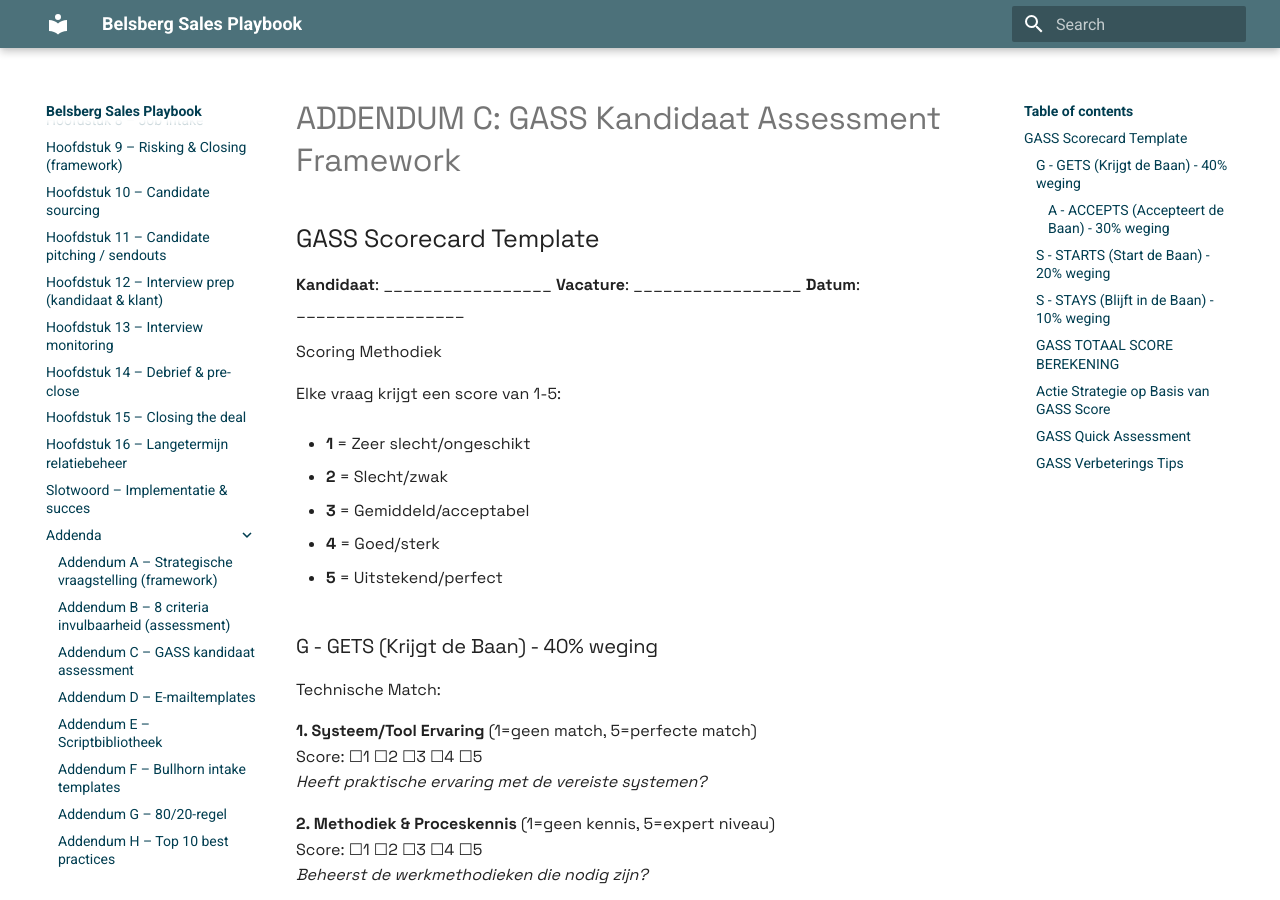
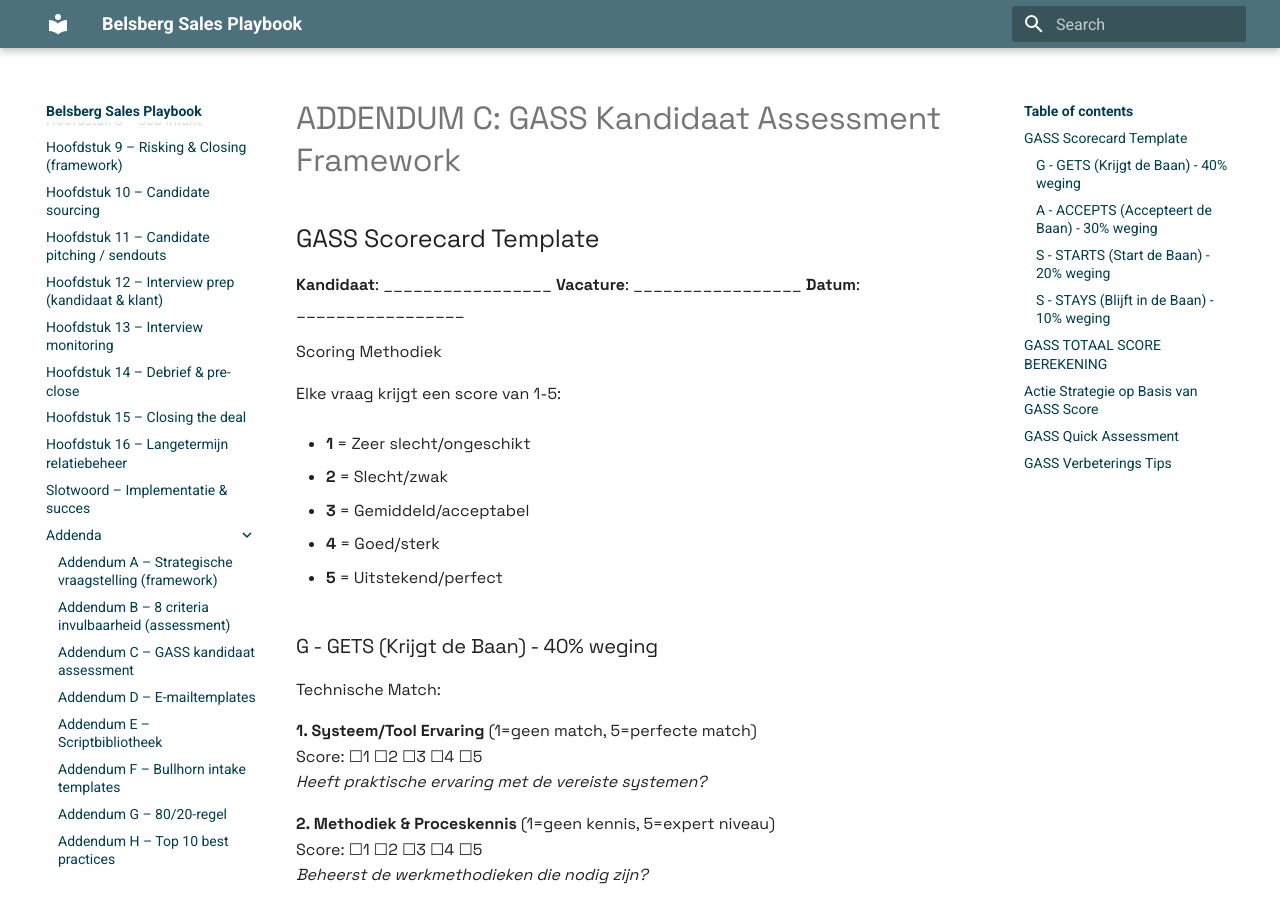
Before and after one commit to Kaap11/belsberg_playbook_webversie, an MkDocs documentation site: the page built from docs/addendum-c-gass-kandidaat-assessment-framework.md, in a window 1280 px wide and 900 px high. Built offline with MkDocs 1.6.1 and Material for MkDocs 9.7.7, drawn with Linux system fonts in a browser that asks for light colours.

```diff
--- a/docs/addendum-c-gass-kandidaat-assessment-framework.md
+++ b/docs/addendum-c-gass-kandidaat-assessment-framework.md
@@ -53,7 +53,7 @@ Score: ☐1 ☐2 ☐3 ☐4 ☐5
 
 **G-Score**: (Som van scores ÷ 6) = \_\_\_/5.0
 
-#### A - ACCEPTS (Accepteert de Baan) - 30% weging
+### A - ACCEPTS (Accepteert de Baan) - 30% weging
 
 Commerciële Aspecten:
 
@@ -143,7 +143,7 @@ Score: ☐1 ☐2 ☐3 ☐4 ☐5
 
 **S-Score**: (Som van scores ÷ 4) = \_\_\_/5.0
 
-### GASS TOTAAL SCORE BEREKENING
+## GASS TOTAAL SCORE BEREKENING
 
 **G (40%)**: \_\_\_/5.0 × 0.40 = \_\_\_
 **A (30%)**: \_\_\_/5.0 × 0.30 = \_\_\_
@@ -152,7 +152,7 @@ Score: ☐1 ☐2 ☐3 ☐4 ☐5
 
 **TOTAAL GASS SCORE**: \_\_\_/5.0
 
-### Actie Strategie op Basis van GASS Score
+## Actie Strategie op Basis van GASS Score
 
 4.5-5.0: PRIORITY CANDIDATE 🌟
 
@@ -218,7 +218,7 @@ Score: ☐1 ☐2 ☐3 ☐4 ☐5
 
 - Focus volledig op referrals
 
-### GASS Quick Assessment
+## GASS Quick Assessment
 
 Voor snelle inschatting tijdens prescreen gesprek:
 
@@ -237,7 +237,7 @@ Voor snelle inschatting tijdens prescreen gesprek:
 
 - Geen concrete interesse in rol/bedrijf (A-score laag)
 
-### GASS Verbeterings Tips
+## GASS Verbeterings Tips
 
 Lage G (Gets) - Technische/Cultural Fit Issues:
 
```
